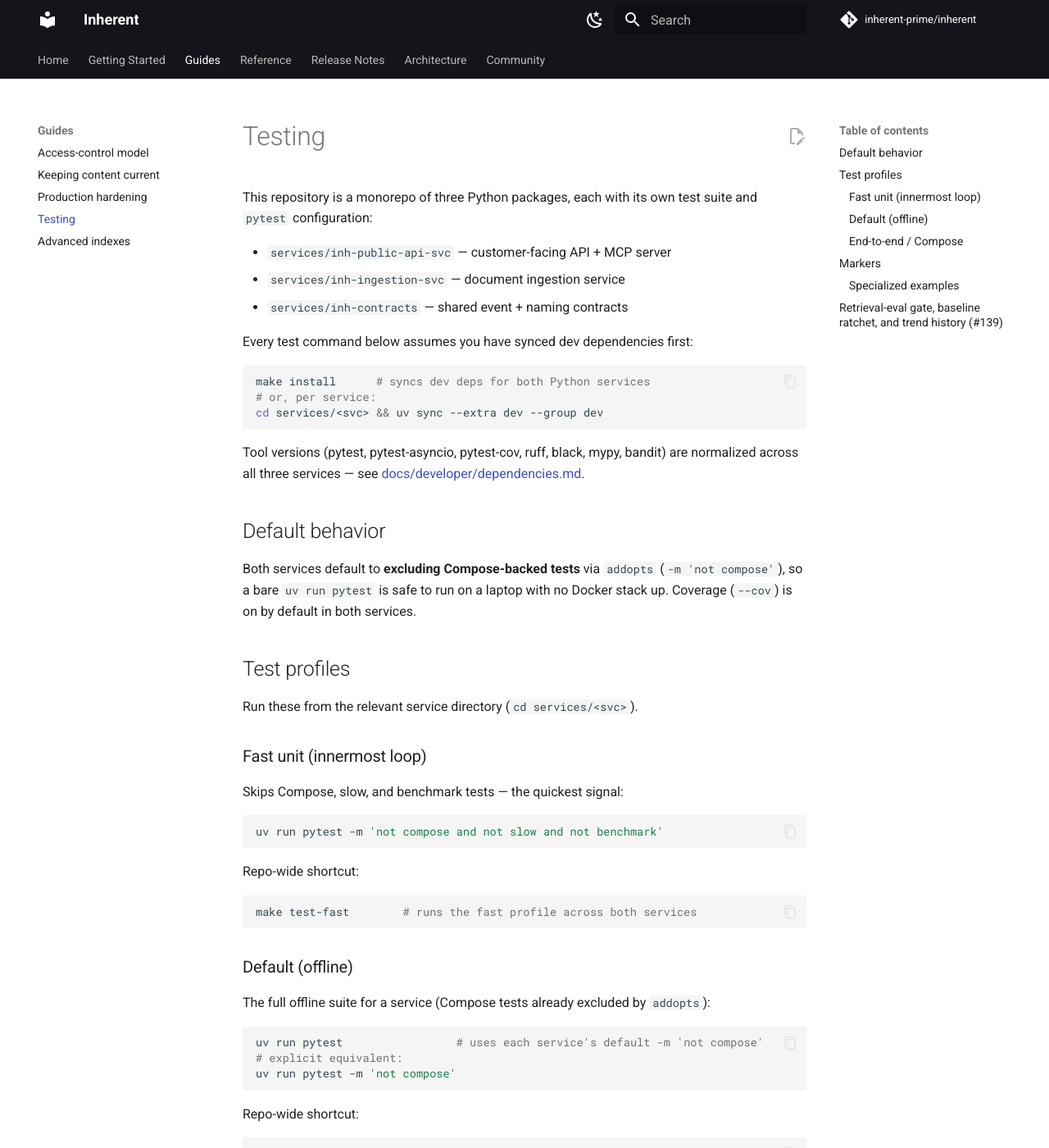
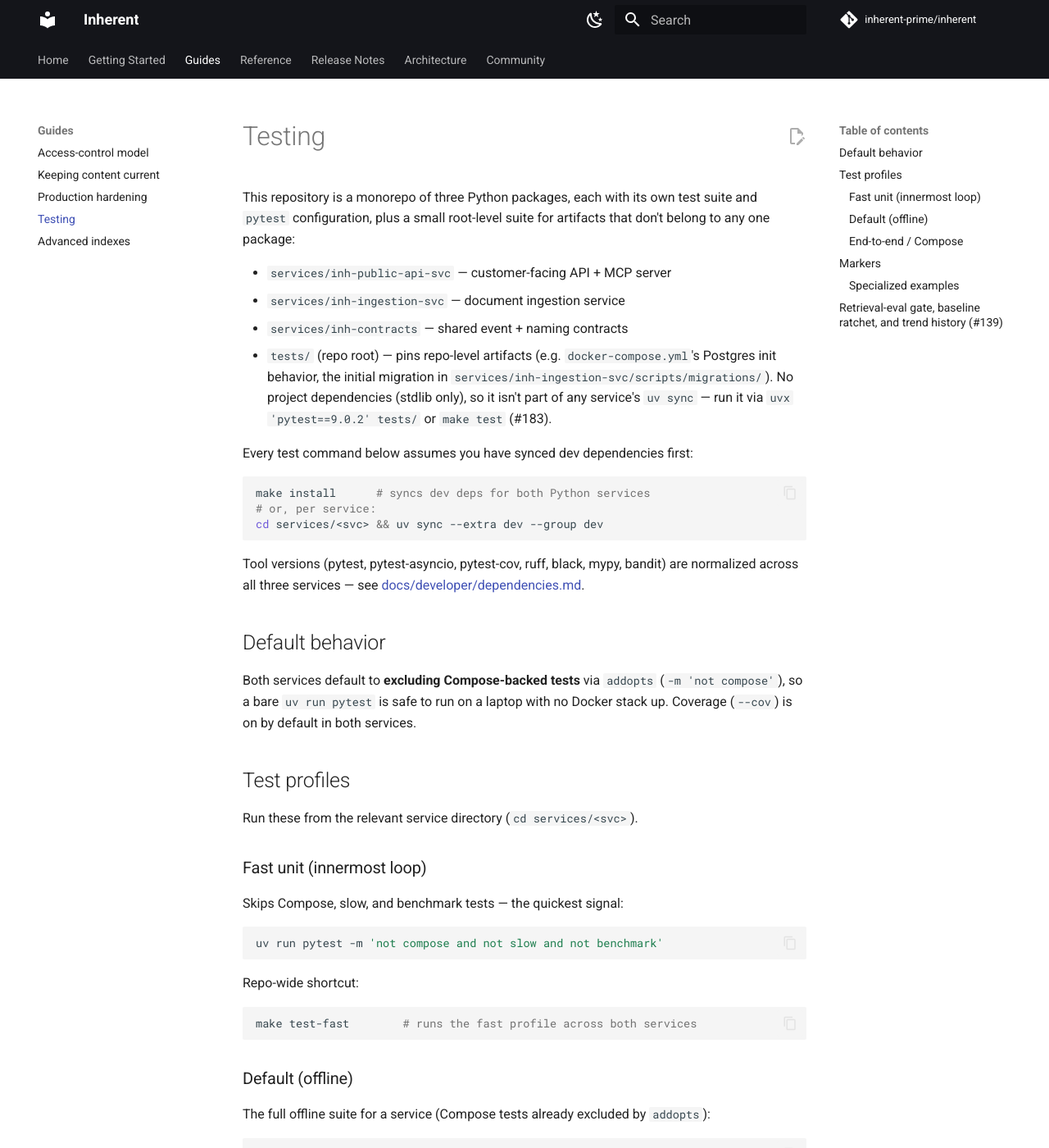
Before and after one commit to akash1047/inherent, an MkDocs documentation site: the page built from docs/testing.md, in a window 1280 px wide and 1400 px high. Shown: the whole window at 82% size. Built offline with MkDocs 1.6.1 and Material for MkDocs 9.7.7, drawn with Linux system fonts in a browser that asks for light colours; comment, search, counter and statistics services are not loaded; some of the changed text lies outside the part shown.

Commit message:
ci: run root-level tests/ in CI (#183)
services/inh-contracts was already added to ci.yml's service-checks
matrix (#132 follow-up, commit 9568cd5) -- that half of #183 no longer
applies, matching the issue's own "narrowed on review" update.

The remaining gap: tests/test_local_postgres_init.py at the repo root
(pins docker-compose.yml's Postgres init behavior and the initial
migration) ran in no workflow and no Makefile target. Add a root-tests
job to ci.yml (same push/PR triggers as service-checks, gated into
required-tests) that runs it via a version-pinned `uvx pytest` -- no
project dependencies exist for this suite (stdlib pathlib only), so no
uv sync/venv is needed. Wire the same command into `make test` for
local/CI parity, and document the root-level suite in docs/testing.md.

CI-only change; CLAUDE.md exempts CI-only changes from CHANGELOG.md.

Co-Authored-By: Claude Sonnet 5 <noreply@anthropic.com>

````diff
--- a/docs/testing.md
+++ b/docs/testing.md
@@ -1,11 +1,17 @@
 # Testing
 
 This repository is a monorepo of three Python packages, each with its own test
-suite and `pytest` configuration:
+suite and `pytest` configuration, plus a small root-level suite for artifacts
+that don't belong to any one package:
 
 - `services/inh-public-api-svc` — customer-facing API + MCP server
 - `services/inh-ingestion-svc` — document ingestion service
 - `services/inh-contracts` — shared event + naming contracts
+- `tests/` (repo root) — pins repo-level artifacts (e.g. `docker-compose.yml`'s
+  Postgres init behavior, the initial migration in
+  `services/inh-ingestion-svc/scripts/migrations/`). No project dependencies
+  (stdlib only), so it isn't part of any service's `uv sync` — run it via
+  `uvx 'pytest==9.0.2' tests/` or `make test` (#183).
 
 Every test command below assumes you have synced dev dependencies first:
 
@@ -57,7 +63,7 @@ uv run pytest -m 'not compose'
 Repo-wide shortcut:
 
 ```bash
-make test             # pytest for both services
+make test             # pytest for both services, inh-contracts, and root tests/
 ```
 
 ### End-to-end / Compose
````
Also changed, not shown: 2 other files.
